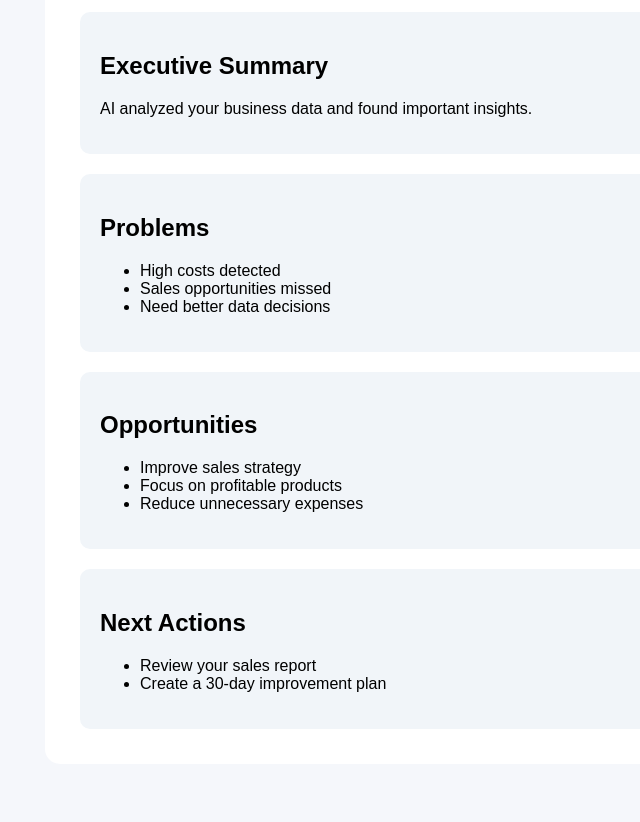
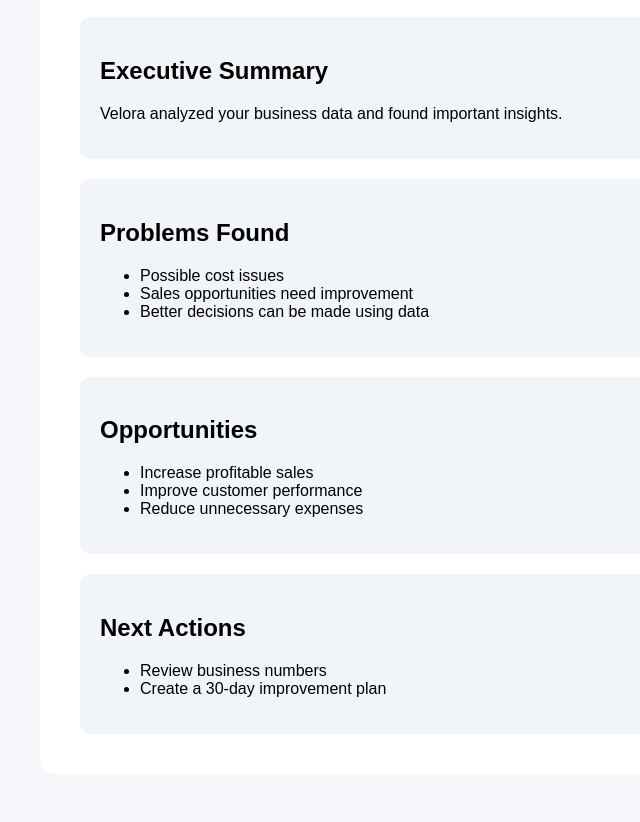
Before and after one commit to ahhartwell/velora, a plain HTML site: page analysis.html in a window 1280 px wide. Shown: the part 189-1011 px from the top of the page, without its empty margins (160-800 px from the left). Drawn offline with Linux system fonts and the light colour scheme.

Commit message:
Add files via upload

```diff
--- a/analysis.html
+++ b/analysis.html
@@ -2,10 +2,11 @@
 <html lang="en">
 
 <head>
+
 <meta charset="UTF-8">
 <meta name="viewport" content="width=device-width, initial-scale=1.0">
 
-<title>Velora Analysis</title>
+<title>Velora - Analysis Report</title>
 
 <style>
 
@@ -15,11 +16,11 @@ body {
     padding:40px;
 }
 
-.box {
+.container {
     max-width:800px;
     margin:auto;
     background:white;
-    padding:35px;
+    padding:40px;
     border-radius:15px;
 }
 
@@ -27,7 +28,7 @@ h1 {
     color:#2563eb;
 }
 
-.section {
+.card {
     background:#f1f5f9;
     padding:20px;
     margin-top:20px;
@@ -41,58 +42,59 @@ h1 {
 
 <body>
 
-<div class="box">
+
+<div class="container">
 
 <h1>Velora AI Business Analysis</h1>
 
-<p>
+<p id="fileName">
 Your business report is ready.
 </p>
 
 
-<div class="section">
+<div class="card">
 
 <h2>Executive Summary</h2>
 
 <p>
-AI analyzed your business data and found important insights.
+Velora analyzed your business data and found important insights.
 </p>
 
 </div>
 
 
-<div class="section">
+<div class="card">
 
-<h2>Problems</h2>
+<h2>Problems Found</h2>
 
 <ul>
-<li>High costs detected</li>
-<li>Sales opportunities missed</li>
-<li>Need better data decisions</li>
+<li>Possible cost issues</li>
+<li>Sales opportunities need improvement</li>
+<li>Better decisions can be made using data</li>
 </ul>
 
 </div>
 
 
-<div class="section">
+<div class="card">
 
 <h2>Opportunities</h2>
 
 <ul>
-<li>Improve sales strategy</li>
-<li>Focus on profitable products</li>
+<li>Increase profitable sales</li>
+<li>Improve customer performance</li>
 <li>Reduce unnecessary expenses</li>
 </ul>
 
 </div>
 
 
-<div class="section">
+<div class="card">
 
 <h2>Next Actions</h2>
 
 <ul>
-<li>Review your sales report</li>
+<li>Review business numbers</li>
 <li>Create a 30-day improvement plan</li>
 </ul>
 
@@ -101,6 +103,7 @@ AI analyzed your business data and found important insights.
 
 </div>
 
+
 </body>
 
 </html>
```
